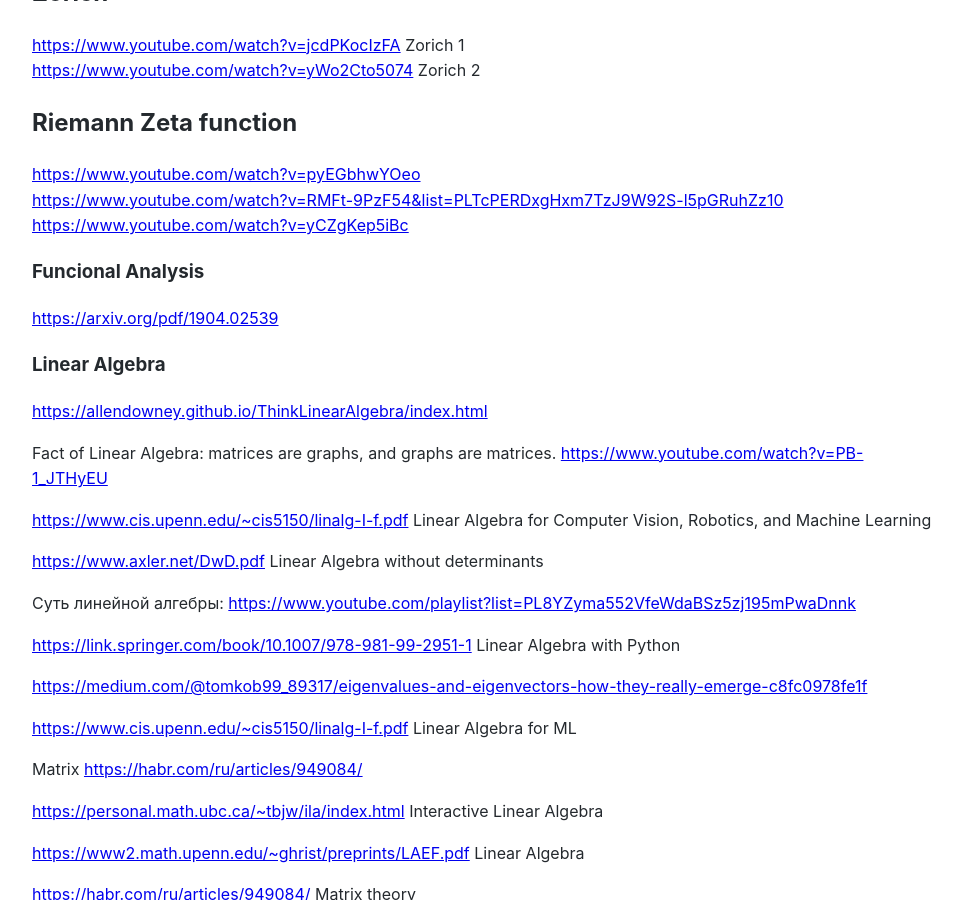
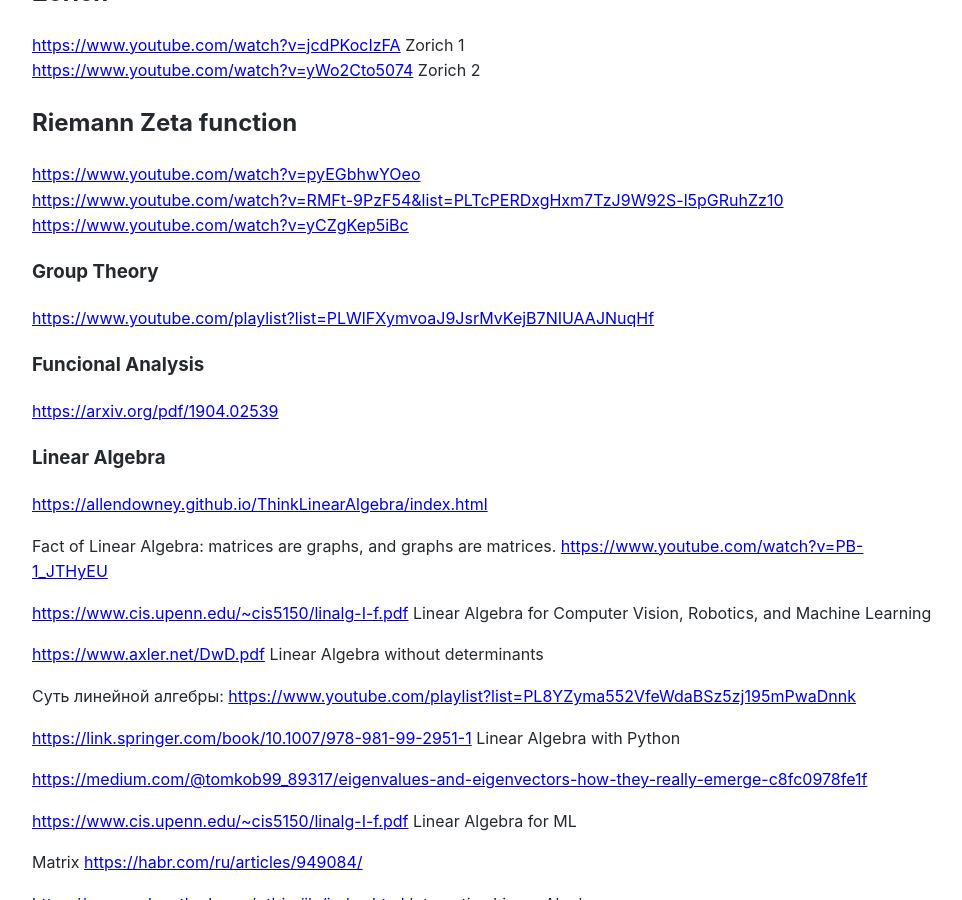
Before and after one commit to Michael-Lubinsky/michael-lubinsky.github.com, a Jekyll site: the page built from math/math.md, in a window 1280 px wide and 900 px high, scrolled down 867 px. Shown: the whole window, without its empty margins (158-1120 px from the left). Built offline with Jekyll 4.4.1, drawn with Linux system fonts in a browser that asks for light colours; our own code applies the rules of GitHub Pages for plain Markdown files.

Commit message:
Update math.md

```diff
--- a/math/math.md
+++ b/math/math.md
@@ -31,6 +31,9 @@
 <https://www.youtube.com/watch?v=RMFt-9PzF54&list=PLTcPERDxgHxm7TzJ9W92S-l5pGRuhZz10>
 <https://www.youtube.com/watch?v=yCZgKep5iBc>
 
+### Group Theory
+
+<https://www.youtube.com/playlist?list=PLWlFXymvoaJ9JsrMvKejB7NIUAAJNuqHf>
 
 ### Funcional Analysis
 
```
